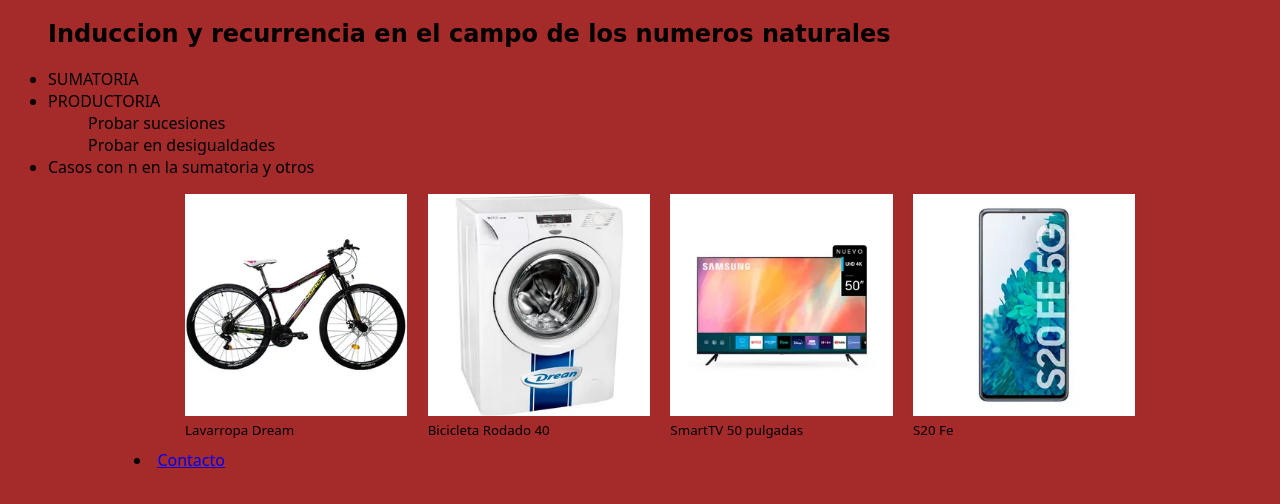
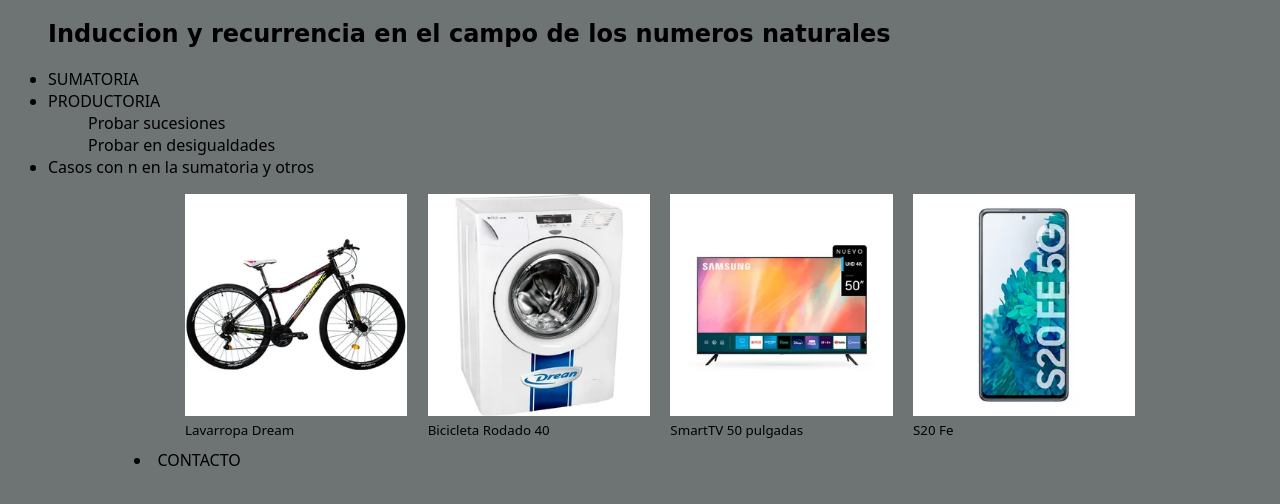
Before and after one commit to NadiaBarco/RepositorioCaC, a plain HTML site: page clase 06-09/index.html in a window 1280 px wide. Drawn offline with Linux system fonts and the light colour scheme.

Commit message:
cambio css

```diff
--- a/clase 06-09/css/index.css
+++ b/clase 06-09/css/index.css
@@ -8,6 +8,12 @@ nav ul li a{
     text-transform: uppercase;
     color: black;
     text-decoration: none;
+}
+
+a.contacto{
+    text-decoration: none;
+    text-transform: uppercase;
+    color:black;
 }
 ol,li,small, a{
     font-family: system-ui, -apple-system, BlinkMacSystemFont, 'Segoe UI', Roboto, Oxygen, Ubuntu, Cantarell, 'Open Sans', 'Helvetica Neue', sans-serif;
@@ -29,7 +35,7 @@ section article{
 
 @media (min-width: 426px){
     body{
-        background-color: blueviolet;
+        background-color: rgb(109, 103, 114);
         font-family: cursive;
     }
     section article{
@@ -61,6 +67,6 @@ section article{
         text-align: left;
     }
     body{
-        background-color: brown;
+        background-color: rgba(23, 32, 31, 0.623);
     }
 }
--- a/clase 06-09/index.html
+++ b/clase 06-09/index.html
@@ -48,7 +48,7 @@
 
     </section>
     <section>
-        <li><a href="https://www.reddit.com/user/dicsypicsy0/">Contacto</a></li>
+        <li ><a href="https://www.reddit.com/user/dicsypicsy0/" class="contacto">Contacto</a></li>
     </section>
 </body>
 </html>
```
